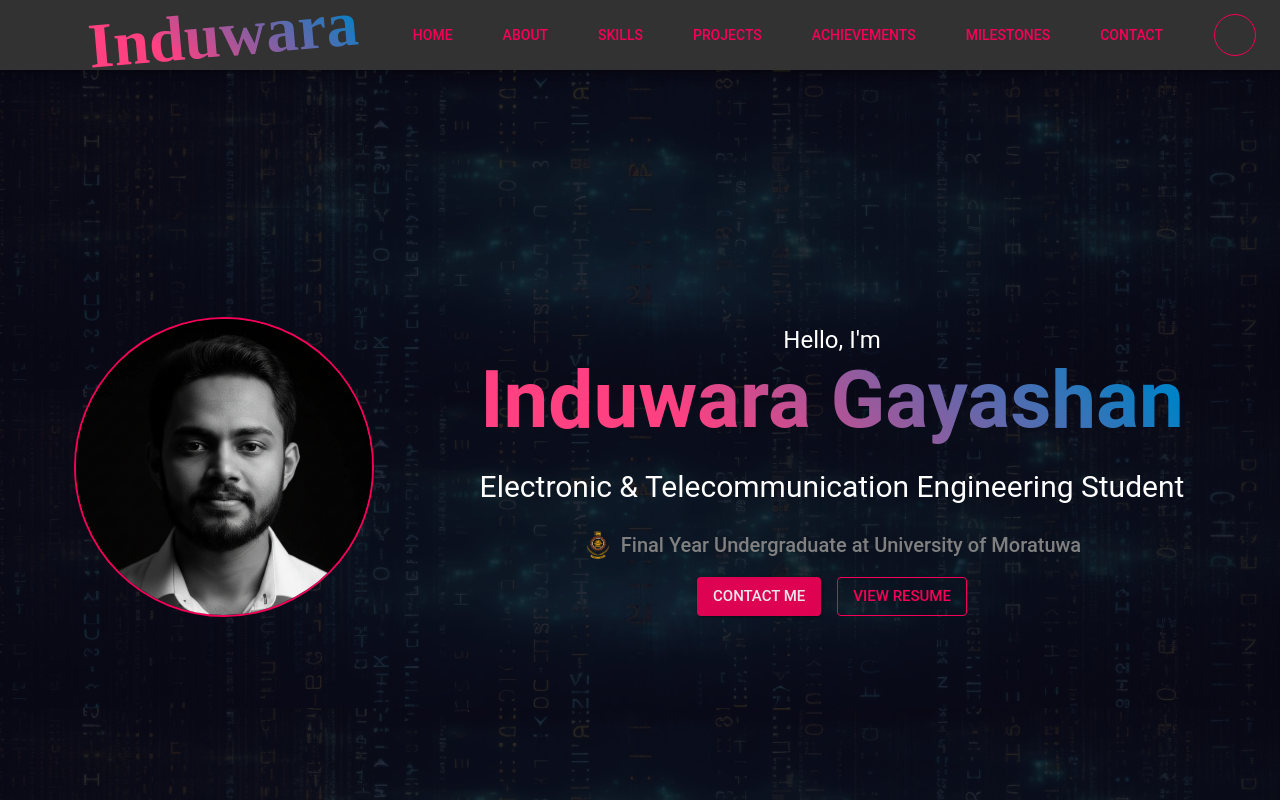
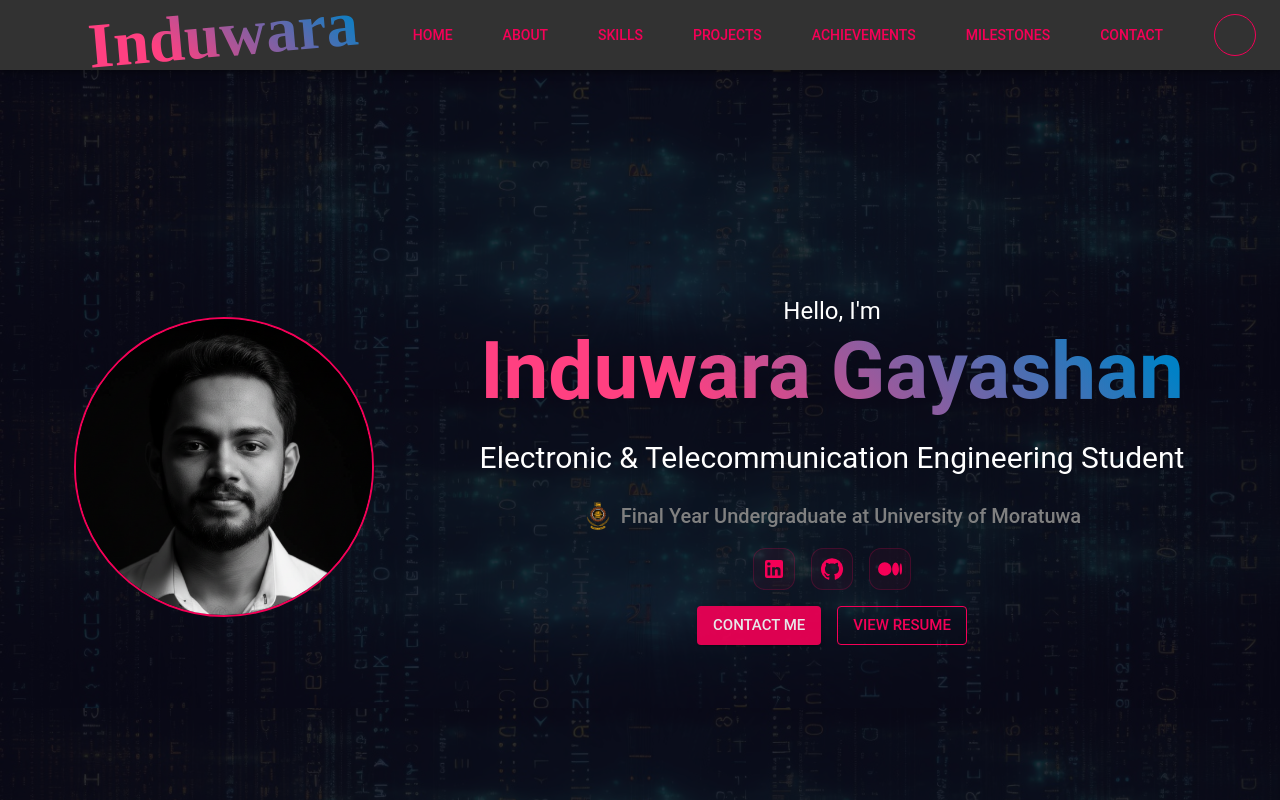
Before and after one commit to InduwaraGayashan001/portfolio, a React (Vite) app: page /#/ in a window 1280 px wide. Shown: the top 800 px of the page. Built offline with nearby package versions, Linux system fonts and the light colour scheme; some icons are missing.

Commit message:
Add social media links with icons to HeroSection

```diff
--- a/src/components/HeroSection.tsx
+++ b/src/components/HeroSection.tsx
@@ -1,5 +1,12 @@
-import { Box, Button, Typography } from "@mui/material";
+import { Box, Button, Typography, SvgIcon } from "@mui/material";
 import { useNavigate } from "react-router-dom";
+import { GitHub, LinkedIn } from "@mui/icons-material";
+
+const MediumIcon = (props: any) => (
+  <SvgIcon {...props} viewBox="0 0 24 24">
+    <path d="M13.54 12a6.8 6.8 0 01-6.77 6.82A6.8 6.8 0 010 12a6.8 6.8 0 016.77-6.82A6.8 6.8 0 0113.54 12zM20.96 12c0 3.54-1.51 6.42-3.38 6.42-1.87 0-3.39-2.88-3.39-6.42s1.52-6.42 3.39-6.42 3.38 2.88 3.38 6.42M24 12c0 3.17-.53 5.75-1.19 5.75-.66 0-1.19-2.58-1.19-5.75s.53-5.75 1.19-5.75C23.47 6.25 24 8.83 24 12z" />
+  </SvgIcon>
+);
 
 const fadeIn = {
   animation: "fadeSlideIn 1.2s ease",
@@ -120,6 +127,89 @@ function HeroSection() {
             </Box>
           </Typography>
         </Box>
+        <Box
+          sx={{
+            display: "flex",
+            justifyContent: "center",
+            gap: 2,
+            mb: 2,
+          }}
+        >
+          <Box
+            component="a"
+            href="https://linkedin.com/in/induwaragayashan"
+            target="_blank"
+            rel="noopener noreferrer"
+            sx={{
+              display: "flex",
+              alignItems: "center",
+              gap: 1,
+              padding: "8px 8px",
+              borderRadius: "12px",
+              backgroundColor: "rgba(245, 0, 87, 0.05)",
+              border: "1px solid rgba(245, 0, 87, 0.2)",
+              textDecoration: "none",
+              transition: "all 0.3s ease",
+              "&:hover": {
+                backgroundColor: "rgba(245, 0, 87, 0.1)",
+                transform: "translateY(-3px)",
+                boxShadow: "0 4px 12px rgba(245, 0, 87, 0.2)",
+              },
+            }}
+          >
+            <LinkedIn sx={{ fontSize: "24px", color: "#f50057" }} />
+          </Box>
+
+          <Box
+            component="a"
+            href="https://github.com/InduwaraGayashan001"
+            target="_blank"
+            rel="noopener noreferrer"
+            sx={{
+              display: "flex",
+              alignItems: "center",
+              gap: 1,
+              padding: "8px 8px",
+              borderRadius: "12px",
+              backgroundColor: "rgba(245, 0, 87, 0.05)",
+              border: "1px solid rgba(245, 0, 87, 0.2)",
+              textDecoration: "none",
+              transition: "all 0.3s ease",
+              "&:hover": {
+                backgroundColor: "rgba(245, 0, 87, 0.1)",
+                transform: "translateY(-3px)",
+                boxShadow: "0 4px 12px rgba(245, 0, 87, 0.2)",
+              },
+            }}
+          >
+            <GitHub sx={{ fontSize: "24px", color: "#f50057" }} />
+          </Box>
+
+          <Box
+            component="a"
+            href="https://medium.com/@induwaragayashan"
+            target="_blank"
+            rel="noopener noreferrer"
+            sx={{
+              display: "flex",
+              alignItems: "center",
+              gap: 1,
+              padding: "8px 8px",
+              borderRadius: "12px",
+              backgroundColor: "rgba(245, 0, 87, 0.05)",
+              border: "1px solid rgba(245, 0, 87, 0.2)",
+              textDecoration: "none",
+              transition: "all 0.3s ease",
+              "&:hover": {
+                backgroundColor: "rgba(245, 0, 87, 0.1)",
+                transform: "translateY(-3px)",
+                boxShadow: "0 4px 12px rgba(245, 0, 87, 0.2)",
+              },
+            }}
+          >
+            <MediumIcon sx={{ fontSize: "24px", color: "#f50057" }} />
+          </Box>
+        </Box>
         <Box sx={{ display: "flex", gap: 2, justifyContent: "center", mt: 1 }}>
           <Button
             variant="contained"
```
